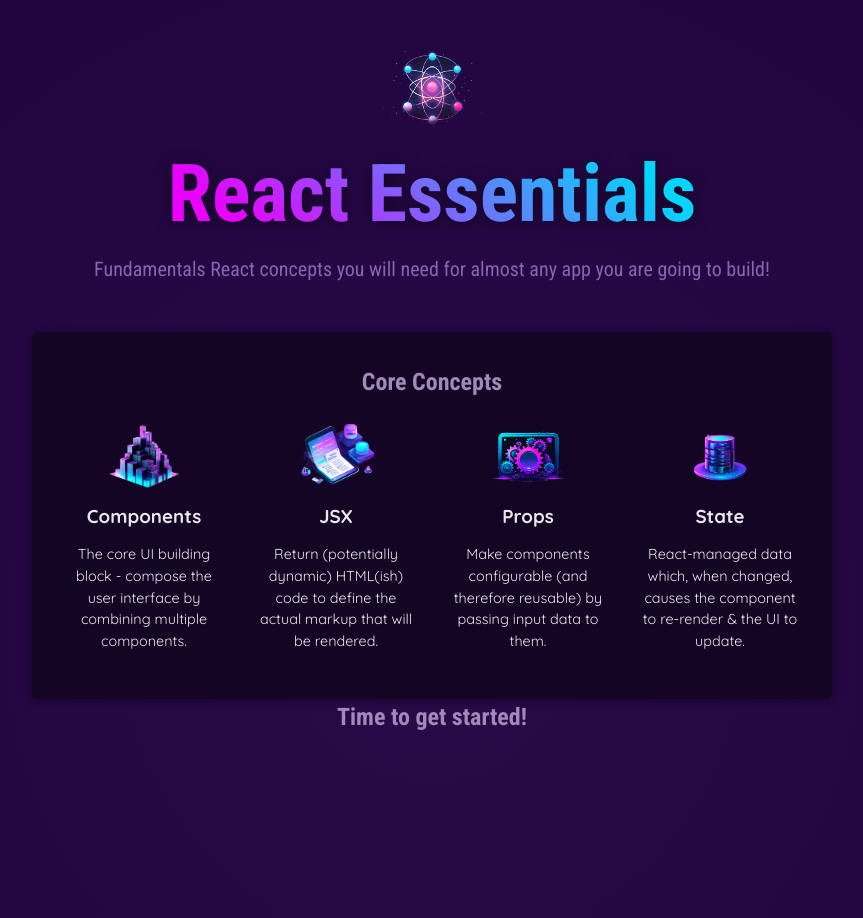
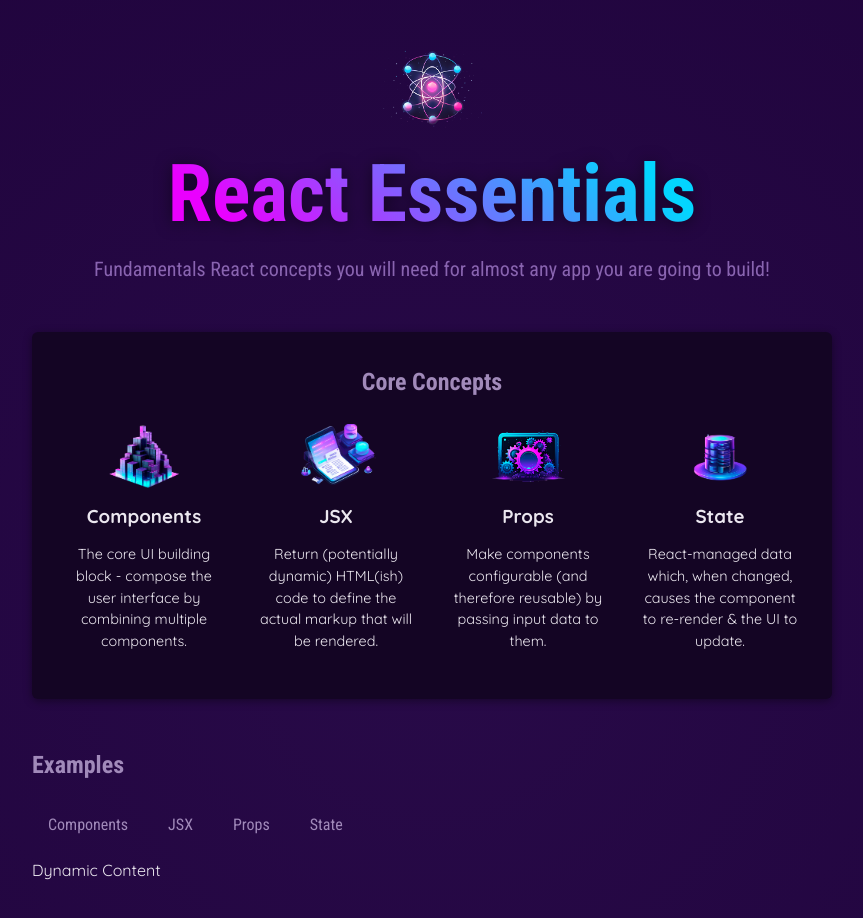
Before and after one commit to jorgex10/react-basics, a React (Vite) app: page / in a window 1280 px wide. Shown: the top 918 px of the page, without its empty margins (208-1071 px from the left). Built offline with nearby package versions, Linux system fonts and the light colour scheme.

Commit message:
Adding TabButton component

```diff
--- a/src/App.jsx
+++ b/src/App.jsx
@@ -2,8 +2,13 @@
 import CoreConcept from "./components/CoreConcept";
 
 import { CORE_CONCEPTS } from "./data";
+import TabButton from "./components/TabButton";
 
 function App() {
+  function handleSelect(selectedButton) {
+    console.log("Hello World!", selectedButton);
+  }
+
   return (
     <div>
       <Header />
@@ -17,7 +22,18 @@
             <CoreConcept {...CORE_CONCEPTS[3]} />
           </ul>
         </section>
-        <h2>Time to get started!</h2>
+        <section id="examples">
+          <h2>Examples</h2>
+          <menu>
+            <TabButton onSelect={() => handleSelect("components")}>
+              Components
+            </TabButton>
+            <TabButton onSelect={() => handleSelect("jsx")}>JSX</TabButton>
+            <TabButton onSelect={() => handleSelect("props")}>Props</TabButton>
+            <TabButton onSelect={() => handleSelect("state")}>State</TabButton>
+          </menu>
+          Dynamic Content
+        </section>
       </main>
     </div>
   );
--- /dev/null
+++ b/src/components/TabButton.jsx
@@ -0,0 +1,9 @@
+function TabButton({ children, onSelect }) {
+  return (
+    <li>
+      <button onClick={onSelect}>{children}</button>
+    </li>
+  );
+}
+
+export default TabButton;
```
